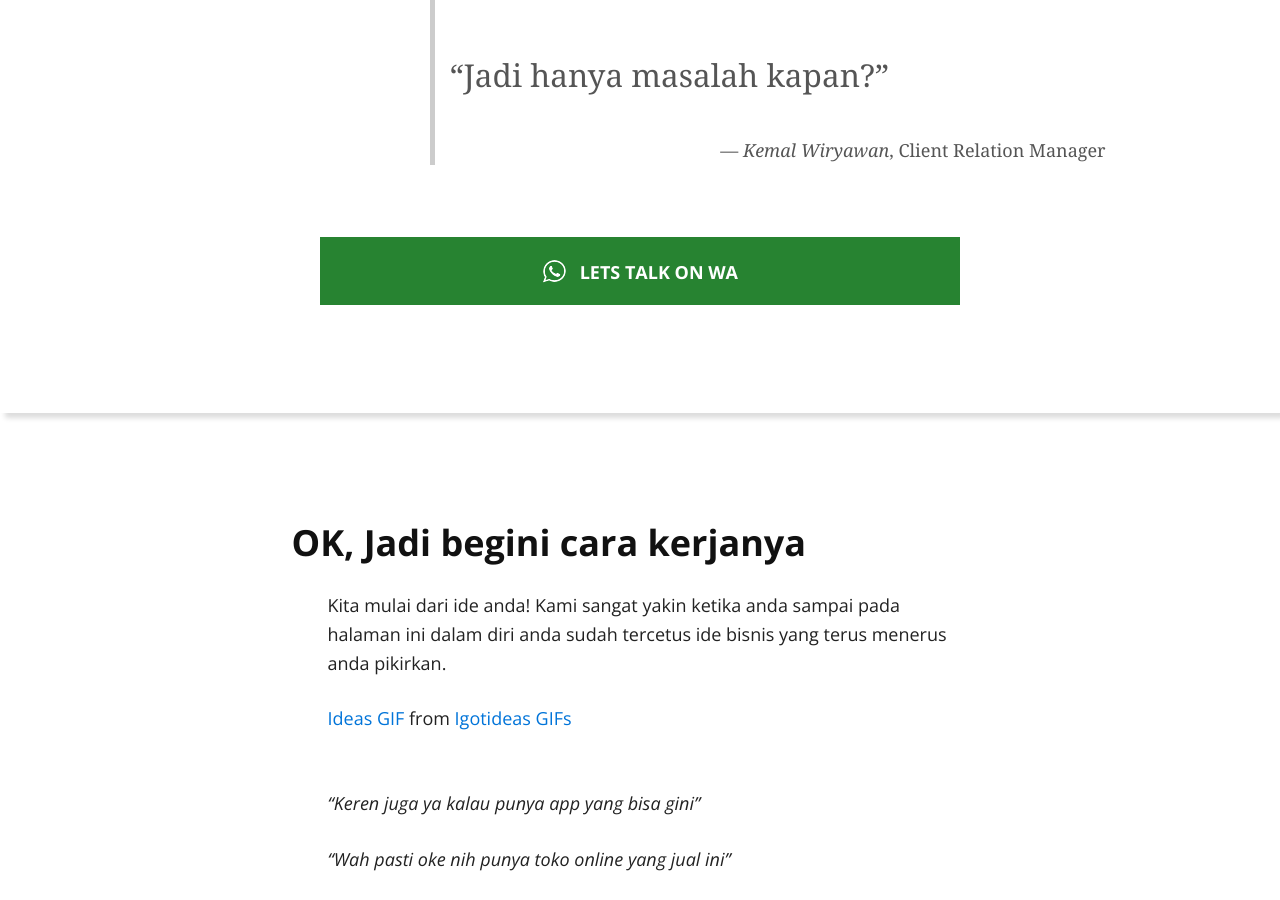
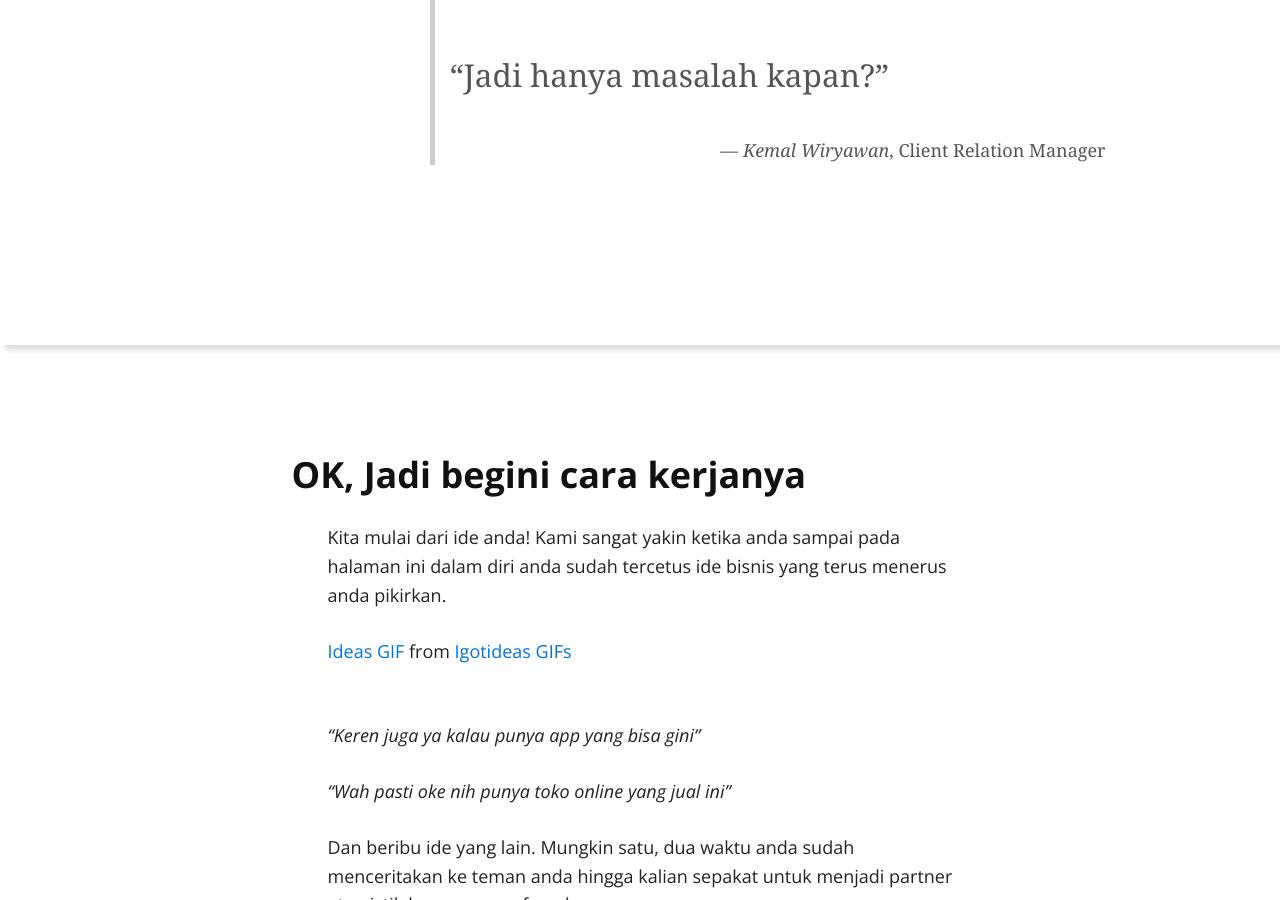
Before and after one commit to kemtol/rocktokom, a Jekyll site: the page built from index.md, in a window 1280 px wide and 900 px high, scrolled down 3702 px. Built offline with Jekyll 4.4.1, drawn with Linux system fonts in a browser that asks for light colours; nearby versions of some CDN libraries; a script that is not in the unit is left out; our own code applies the rules of GitHub Pages for plain Markdown files.

Commit message:
Update default.html

```diff
--- a/_layouts/default.html
+++ b/_layouts/default.html
@@ -265,7 +265,7 @@
           <small style="display: block;font-size: 1rem;text-align: right;margin-top: 2rem;">— <span style="font-style:italic">Kemal Wiryawan</span>, Client Relation Manager</small>
         </blockquote>
       </div>
-      <a href="https://api.whatsapp.com/send?phone=6283890722797&text=Halo%20mau%20info%20donk" style="display:block" class="btn-wa"><img src="/images/fa-whatsapp_24_0_ffffff_none.png"> LETS TALK ON WA</a>
+      <a href="https://api.whatsapp.com/send?phone=6283890722797&text=Halo%20mau%20info%20donk" class="btn-wa"><img src="/images/fa-whatsapp_24_0_ffffff_none.png"> LETS TALK ON WA</a>
     </div>
 
     <div class="container">
```
